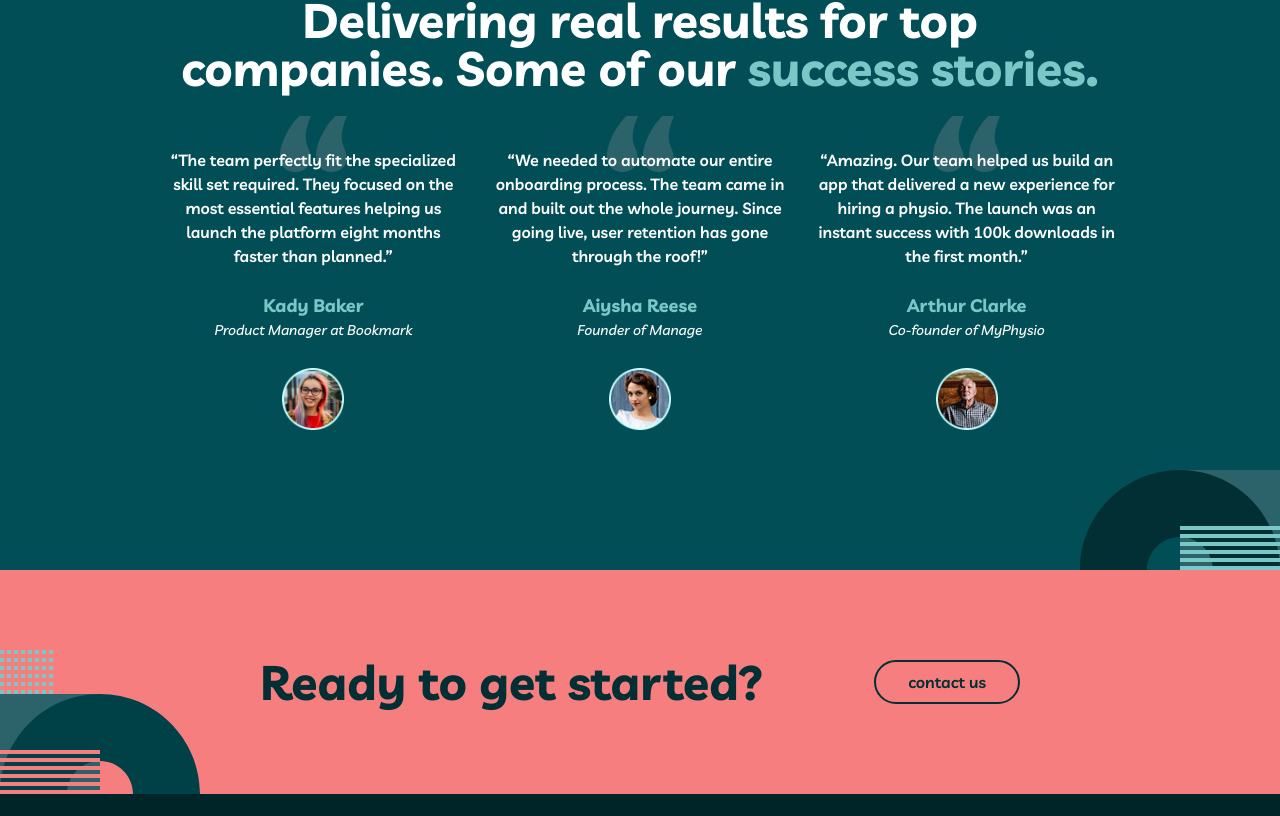
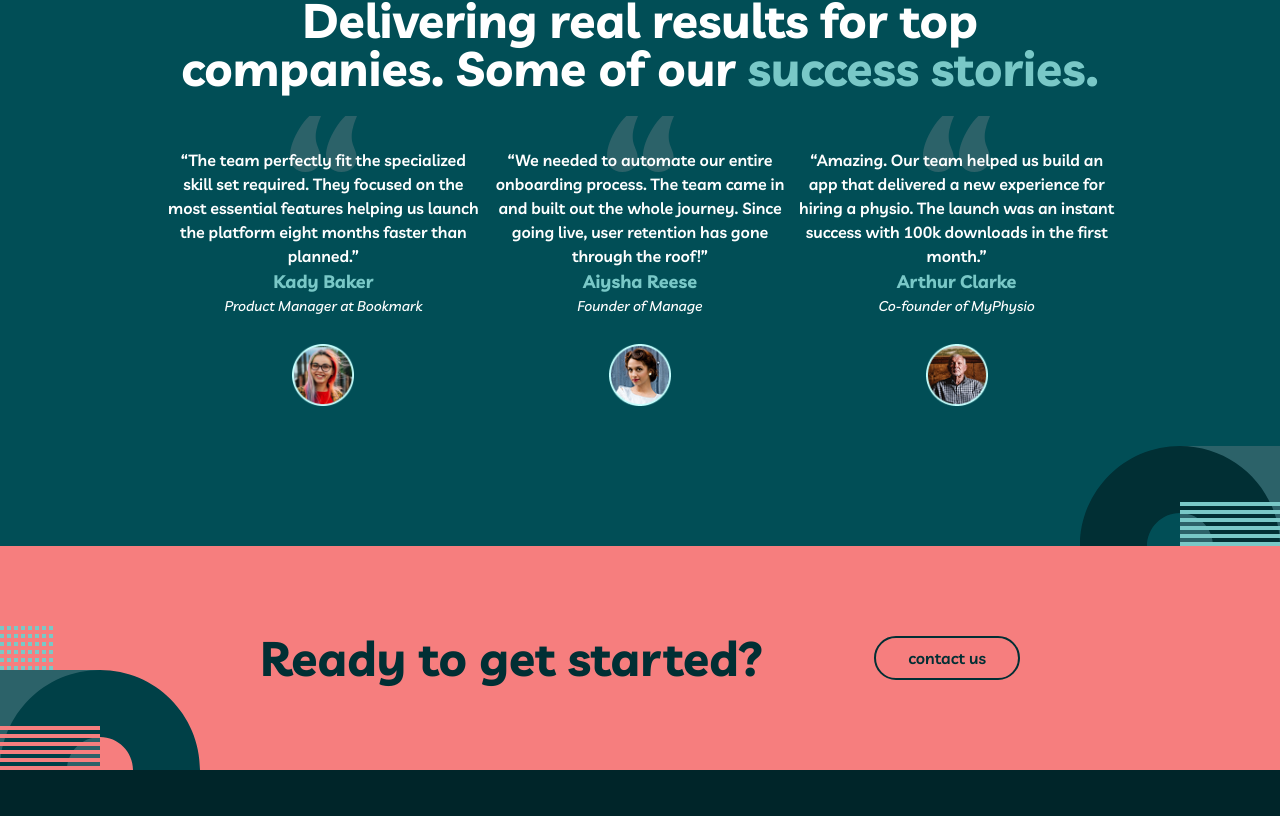
Before and after one commit to muhammadumar-rahmonov/MyTeam, a React (Vite) app: page / in a window 1280 px wide. Shown: the part 1692-2508 px from the top of the page. Built offline with nearby package versions, Linux system fonts and the light colour scheme.

Commit message:
project finished

```diff
--- a/index.html
+++ b/index.html
@@ -8,7 +8,7 @@
   <title>Vite + React</title>
 </head>
 
-<body class="  bg-[#014E56] text-white livvic-semibold">
+<body class="  bg-[#014E56] text-white livvic-semibold m-0">
   <div id="root"></div>
   <script type="module" src="/src/main.jsx"></script>
 </body>
--- a/src/App.jsx
+++ b/src/App.jsx
@@ -4,7 +4,7 @@ import { Footer, Header } from "./components";
 
 function App() {
   return (
-    <div>
+    <div className="container">
       <Header />
       <Routes>
         <Route path="/" element={<Home />} />
--- a/src/components/Hero.jsx
+++ b/src/components/Hero.jsx
@@ -1,6 +1,6 @@
 const Hero = () => {
   return (
-    <section className=" bg-img1 hero-section ">
+    <section className=" bg-img1 hero-section  ">
       <div className="content flex">
         <h1 className=" responsive-h1 livvic-bold">
           Find the best <span className=" text-[#f67e7e]">talent</span>
--- a/src/index.css
+++ b/src/index.css
@@ -1,10 +1,14 @@
 @import "https://fonts.googleapis.com/css2?family=Livvic:ital,wght@0,100;0,200;0,300;0,400;0,500;0,600;0,700;0,900;1,100;1,200;1,300;1,400;1,500;1,600;1,700;1,900&display=swap";
 @import "tailwindcss";
 
+.container {
+  max-width: 1690px;
+  margin: 0 auto;
+}
 .bg-img {
   background-image: url("./assets/Group 8.svg");
   background-repeat: no-repeat;
-  background-position: right bottom;
+  background-position: calc(100% - 0px) bottom;
 }
 @media (max-width: 770px) {
   .bg-img {
@@ -15,7 +19,7 @@
 }
 .bg-img1 {
   background: url("./assets/bg-img 1.svg"), url("./assets/Group 7.svg");
-  background-position: center left -110px, right bottom;
+  background-position: calc(50% - 768px), calc(100% - 300px) bottom;
   background-repeat: no-repeat, no-repeat;
 }
 @media (max-width: 770px) {
@@ -27,12 +31,12 @@
 }
 .dbg-img {
   background: url("./assets/Group 8 Copy.svg"), url("./assets/Group 8 (1).svg");
-  background-position: left top, right bottom;
+  background-position: left calc(100% - 570px), calc(100% - 0px) bottom;
   background-repeat: no-repeat, no-repeat;
 }
 .fbg-img {
   background-image: url("./assets/Group 8 (5).svg");
-  background-position: left bottom -100px;
+  background-position: left calc(100% + 100px);
   background-repeat: no-repeat;
 }
 .abg-img {
@@ -147,25 +151,10 @@
   max-width: 100%;
 }
 
-.delivering-content {
-  max-width: 1110px;
-}
-
-.ul {
-  gap: 30px;
-  justify-content: space-between;
-  max-width: 1110px;
-}
-
-.ul-p {
-  margin-bottom: 24px;
-}
-
 .ready-section {
   padding: 76px 260px;
 }
-
-.ready-content {
+*/ .ready-content {
   justify-content: space-between;
   align-items: center;
 }
@@ -225,13 +214,13 @@
 
 .meet-ul {
   grid-template-columns: repeat(3, 1fr);
-  column-gap: 11px;
+  column-gap: 30px;
   row-gap: 48px;
+  place-content: center;
 }
 
 .meet-li {
   padding: 32px 24px;
-  max-width: 350px;
 }
 
 .clients-section {
```
